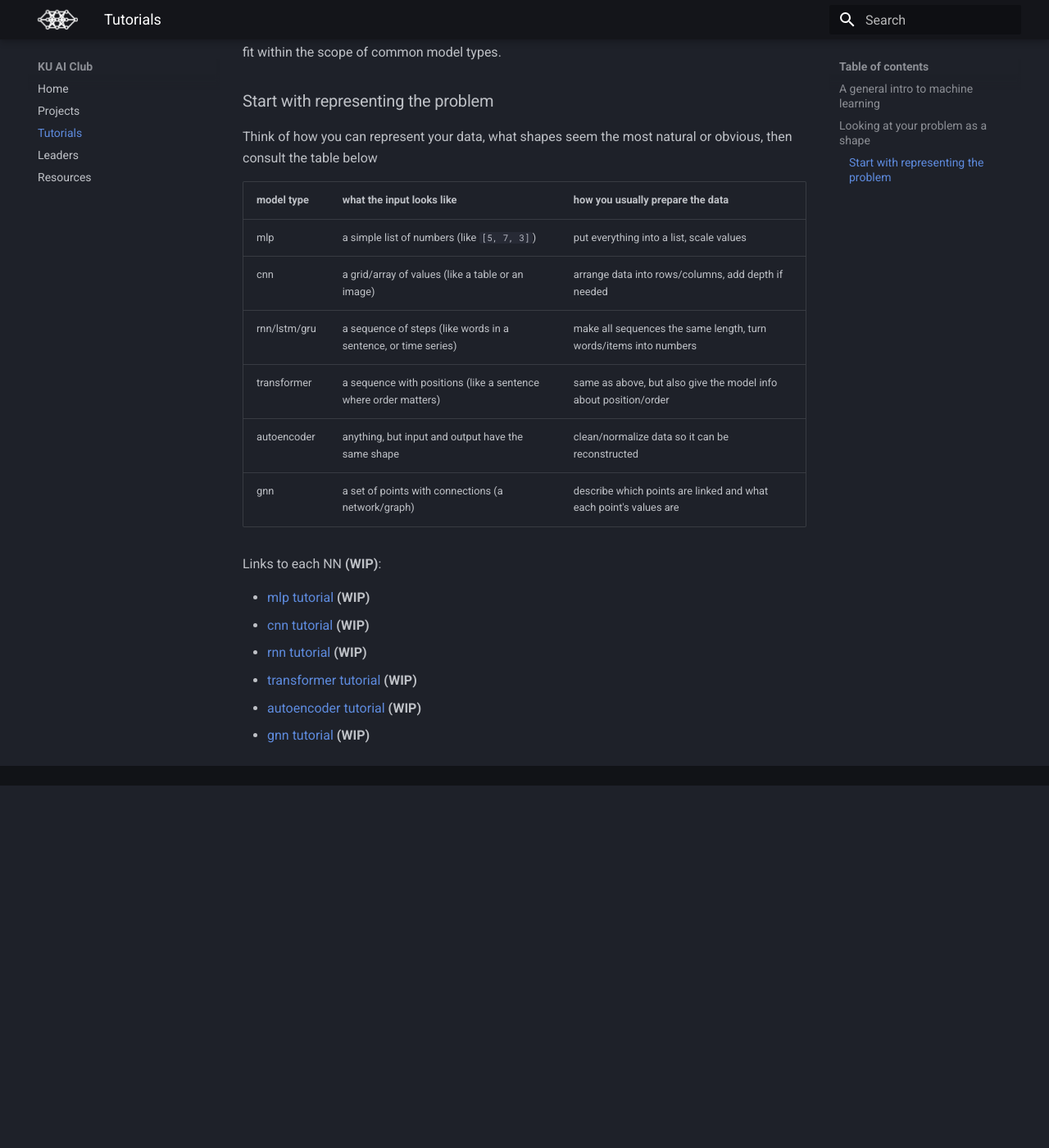
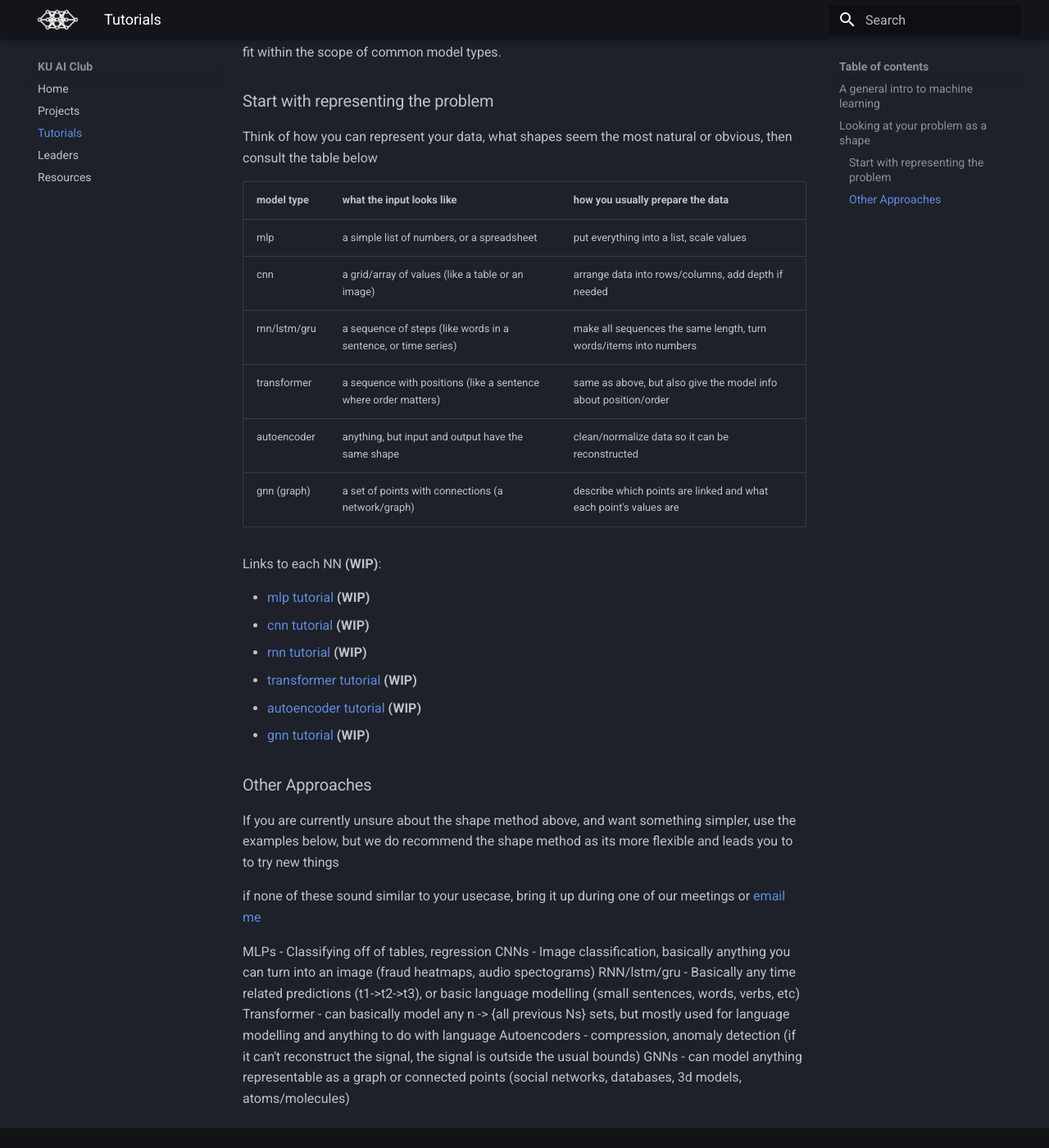
Before and after one commit to KUAIOrganization/KUAIOrganization.github.io, an MkDocs documentation site: the page built from docs/tutorials.md, in a window 1280 px wide and 1400 px high, scrolled down 607 px. Shown: the whole window at 82% size. Built offline with MkDocs 1.6.1 and Material for MkDocs 9.7.7, drawn with Linux system fonts in a browser that asks for light colours; before the commit the page ends 1565 px from its top, so only the background shows below that.

Commit message:
Update tutorials.md

```diff
--- a/docs/tutorials.md
+++ b/docs/tutorials.md
@@ -24,12 +24,12 @@ Think of how you can represent your data, what shapes seem the most natural or o
 
 | model type   | what the input looks like                           | how you usually prepare the data            |
 |--------------|-----------------------------------------------------|---------------------------------------------|
-| mlp          | a simple list of numbers (like `[5, 7, 3]`)         | put everything into a list, scale values    |
+| mlp          | a simple list of numbers, or a spreadsheet          | put everything into a list, scale values    |
 | cnn          | a grid/array of values (like a table or an image)   | arrange data into rows/columns, add depth if needed |
 | rnn/lstm/gru | a sequence of steps (like words in a sentence, or time series) | make all sequences the same length, turn words/items into numbers |
 | transformer  | a sequence with positions (like a sentence where order matters) | same as above, but also give the model info about position/order |
 | autoencoder  | anything, but input and output have the same shape  | clean/normalize data so it can be reconstructed |
-| gnn          | a set of points with connections (a network/graph)  | describe which points are linked and what each point's values are |
+| gnn (graph)  | a set of points with connections (a network/graph)  | describe which points are linked and what each point's values are |
 
 Links to each NN **(WIP)**:
 
@@ -39,3 +39,16 @@ Links to each NN **(WIP)**:
 - [transformer tutorial](tutorials/transformers.md)  **(WIP)**
 - [autoencoder tutorial](tutorials/autoencoders.md)  **(WIP)**
 - [gnn tutorial](tutorials/gnn.md)  **(WIP)**
+
+### Other Approaches
+
+If you are currently unsure about the shape method above, and want something simpler, use the examples below, but we do recommend the shape method as its more flexible and leads you to to try new things
+
+if none of these sound similar to your usecase, bring it up during one of our meetings or [email me](mailto:vatsapandey123@gmail.com)
+
+MLPs - Classifying off of tables, regression
+CNNs - Image classification, basically anything you can turn into an image (fraud heatmaps, audio spectograms)
+RNN/lstm/gru - Basically any time related predictions (t1->t2->t3), or basic language modelling (small sentences, words, verbs, etc)
+Transformer - can basically model any n -> {all previous Ns} sets, but mostly used for language modelling and anything to do with language
+Autoencoders - compression, anomaly detection (if it can't reconstruct the signal, the signal is outside the usual bounds)
+GNNs - can model anything representable as a graph or connected points (social networks, databases, 3d models, atoms/molecules)
```
